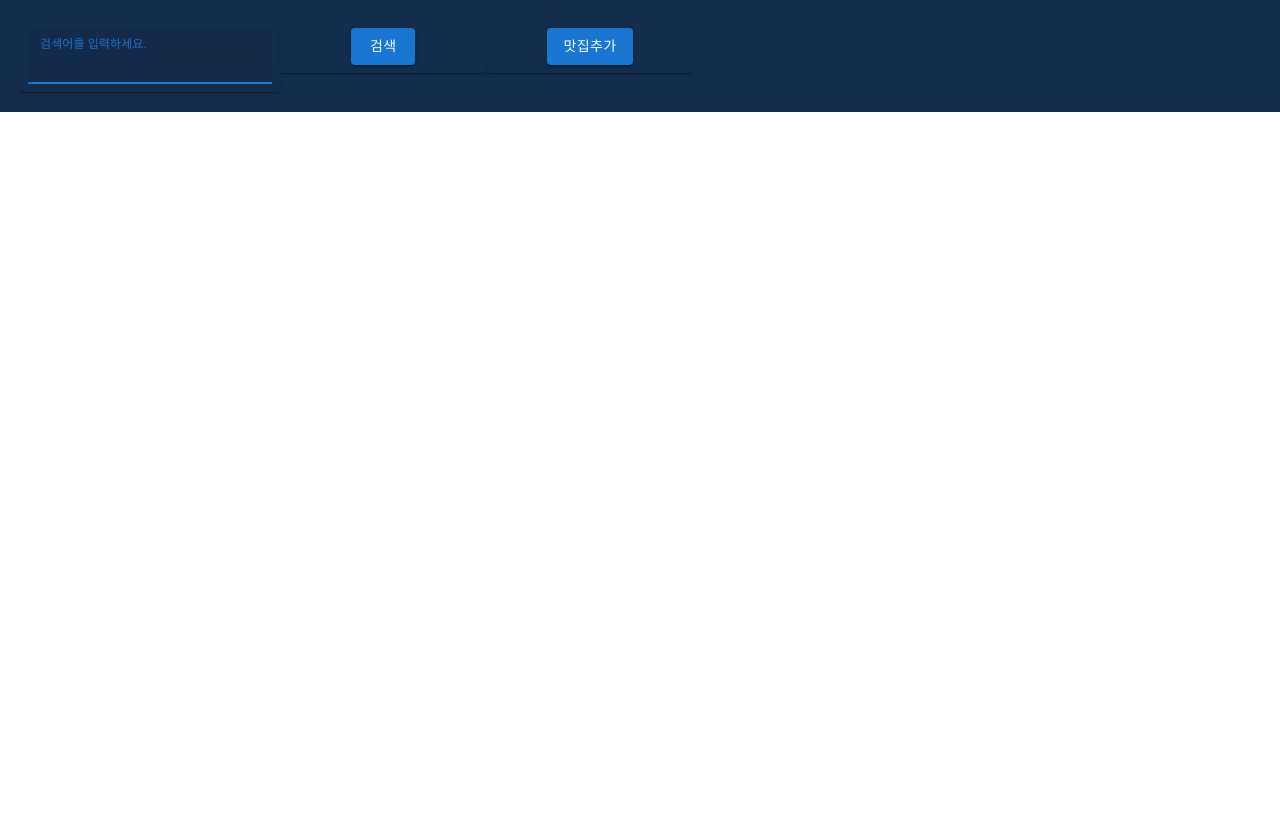
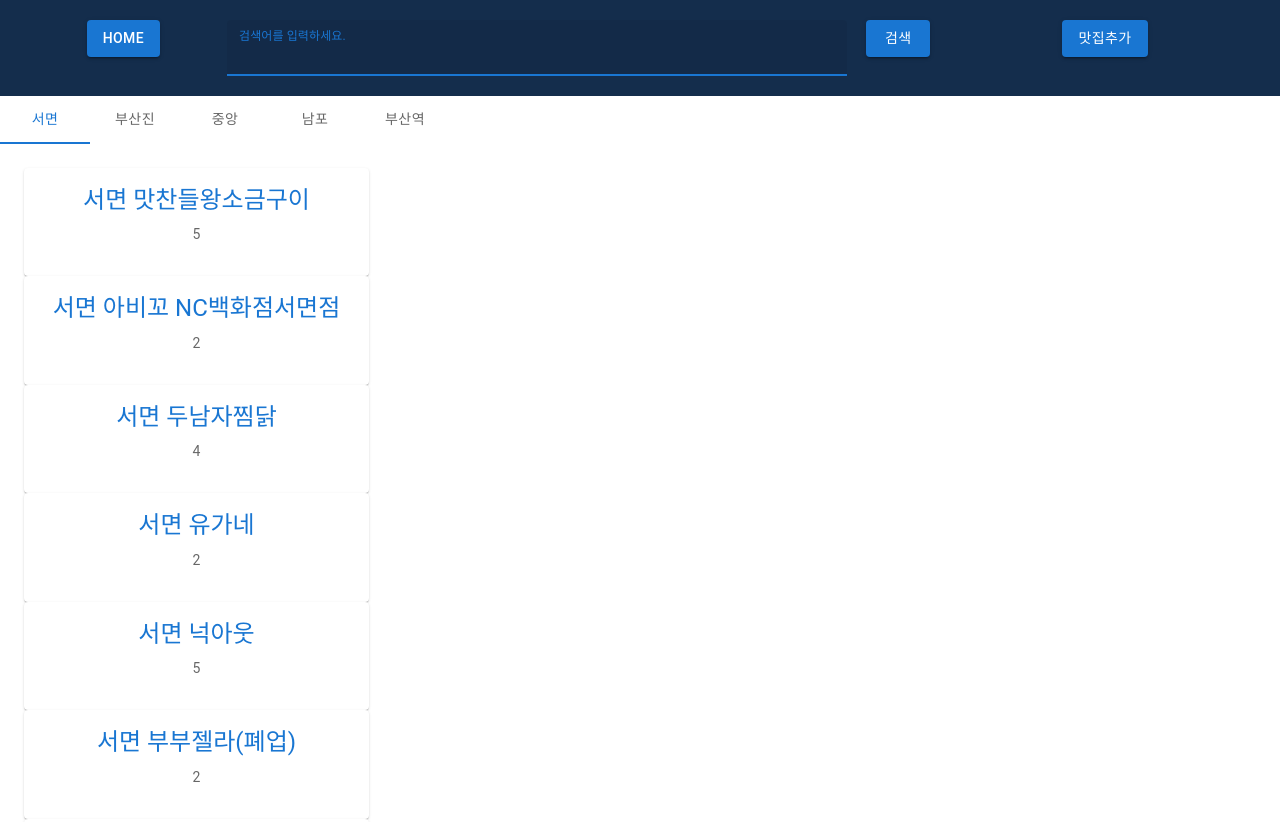
Before and after one commit to sowon-dev/restaurant-rating, a React (Create React App) app: page / in a window 1280 px wide. Shown: the top 822 px of the page. Before the commit the page ends 800 px from the top, so only its background shows below. Built offline with nearby package versions, Linux system fonts and the light colour scheme.

Commit message:
fix project structure

```diff
--- a/src/App.css
+++ b/src/App.css
@@ -4,7 +4,6 @@
 
 .App-header {
   background-color: #142d4c;
-  /*min-height: 100vh;*/
   display: flex;
   flex-direction: column;
   align-items: center;
--- a/src/App.js
+++ b/src/App.js
@@ -1,23 +1,37 @@
 import * as React from 'react';
 import './App.css';
-import Header from './component/Header';
 import Area from './component/Area';
 import Write from './component/Write';
-import { Route, Link, Routes } from 'react-router-dom';
+import { Route, Link, Routes, Switch } from 'react-router-dom';
+import Grid from '@mui/material/Grid';
+import TextField from '@mui/material/TextField';
+import Button from '@mui/material/Button';
 
 function App() {
   return (
 	<div className="App">
-	  <div>
-		  <Header />
-	  	  <title>맛집 별점표</title>
-	  </div>
-	  <div>
-		  <Routes>
-			<Route path="/" component={Area} exact={true} />
-			<Route path="/write" component={Write} />
-		  </Routes>
-      </div>
+		<title>맛집 별점표</title>
+		<header className="App-header">
+			 <Grid container columns={12}>
+				 <Grid item="ture" xs={2}>
+					<Link to="/"><Button variant="contained" item="ture" >HOME</Button></Link>
+				</Grid>
+				<Grid item="ture" xs={6}>
+					<TextField id="outlined-basic" label="검색어를 입력하세요." fullWidth variant="filled" focused item="ture"  />
+				</Grid>
+				<Grid item="ture" xs={1}>
+					<Button href="#" variant="contained" item="ture" >검색</Button>
+				</Grid>
+				<Grid item="ture" xs={3}>
+					<Link to="/write"><Button variant="contained" item="ture" >맛집추가</Button></Link>
+				</Grid>
+			</Grid>
+		</header>
+		<Routes>
+		  <Route path="/" element={<Area />} />
+		  <Route path="/write" element={<Write />} />
+		  <Route path="/*" element={<h2>not found</h2>} />
+		</Routes>
 	</div>
   );
 }
--- a/src/component/Area.js
+++ b/src/component/Area.js
@@ -70,7 +70,7 @@
 
 			{
 				areaList.map((areaNm, index) => (
-					<TabPanel value={value} index={index}>
+					<TabPanel value={value} index={index} key={index}>
 						{dataList.restaurants.filter(data => ( data.areaNm === areaNm)).map((data, index) => (
 							<Card key={index} area={data.areaNm} name={data.name} star={data.star} menu={data.menu} link={data.link} />
 						))}
--- a/src/component/Header.js
+++ /dev/null
@@ -1,37 +0,0 @@
-import React, { Component } from 'react';
-import { styled } from '@mui/material/styles';
-import Grid from '@mui/material/Grid';
-import TextField from '@mui/material/TextField';
-import Button from '@mui/material/Button';
-import Paper from '@mui/material/Paper';
-
-class Header extends Component {
-	render() {
-		const Item = styled(Paper)(({ theme }) => ({
-		  //backgroundColor: theme.palette.mode === 'dark' ? '#1A2027' : '#fff',
-		  backgroundColor: '#142d4c',
-		  ...theme.typography.body2,
-		  padding: theme.spacing(1),
-		  textAlign: 'center',
-		  color: theme.palette.text.secondary,
-		}));
-
-		return(
-			<header className="App-header">
-				 <Grid container columns={12}>
-					<Grid item="ture" xs="auto">
-						<Item><TextField id="outlined-basic" label="검색어를 입력하세요." fullWidth variant="filled" focused item="ture" /></Item>
-					</Grid>
-					<Grid item="ture" xs={2}>
-						<Item><Button href="#" variant="contained" item="ture" >검색</Button></Item>
-					</Grid>
-					<Grid item="ture" xs={2}>
-						<Item><Button href="/write" variant="contained" item="ture" >맛집추가</Button></Item>
-					</Grid>
-				</Grid>
-			</header>
-		);
-	}
-}
-
-export default Header;
--- a/src/component/Write.js
+++ b/src/component/Write.js
@@ -19,7 +19,7 @@
 				<input type='text' name='menu' placeholder='메뉴'/>
 			</div>
 			<div>
-				<StarRating name="react-star-rating" totalStars={5} step={1} onRatingClick />
+				{/*<StarRating name="react-star-rating" totalStars={5} step={1} onRatingClick />*/}
 			</div>
 			<div>
 				<Button type="button" id="goToHome">뒤로가기</Button>
```
